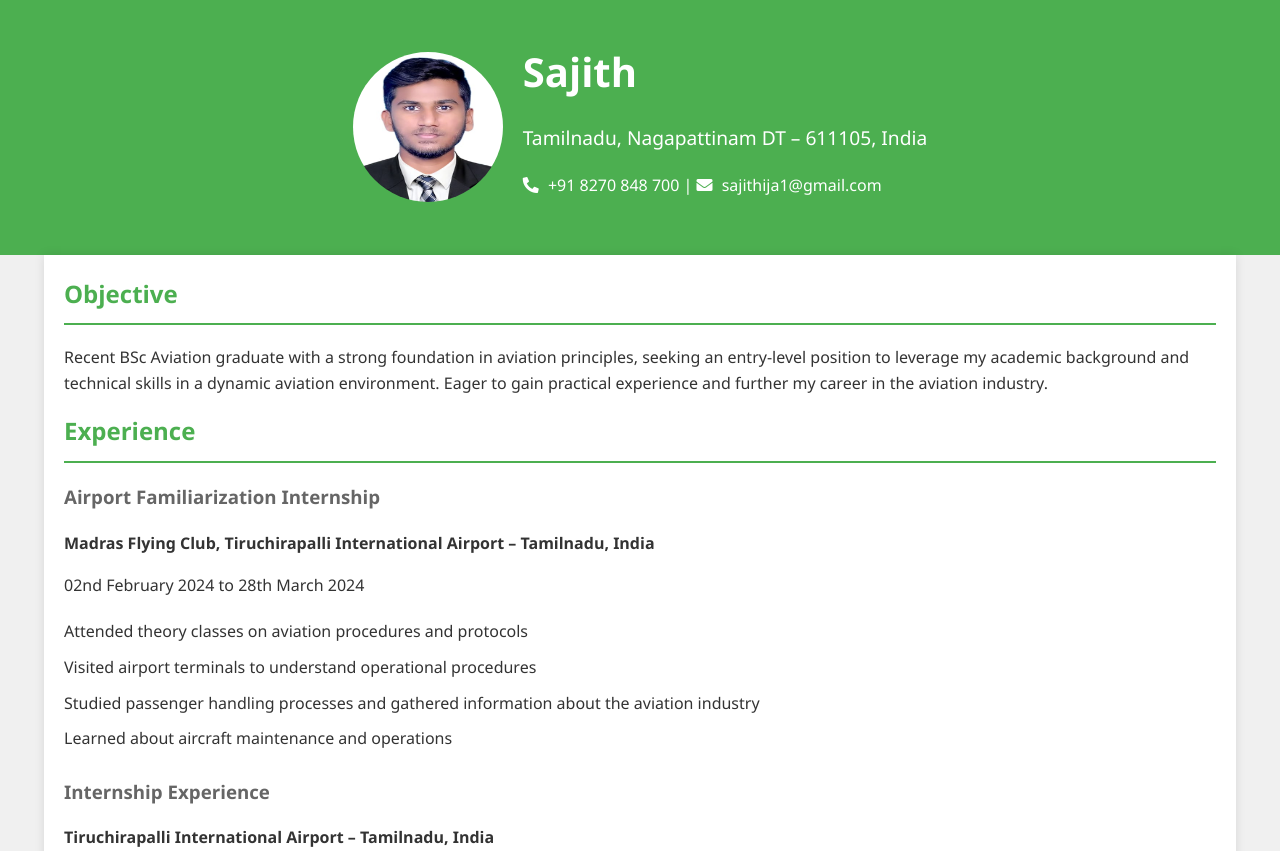
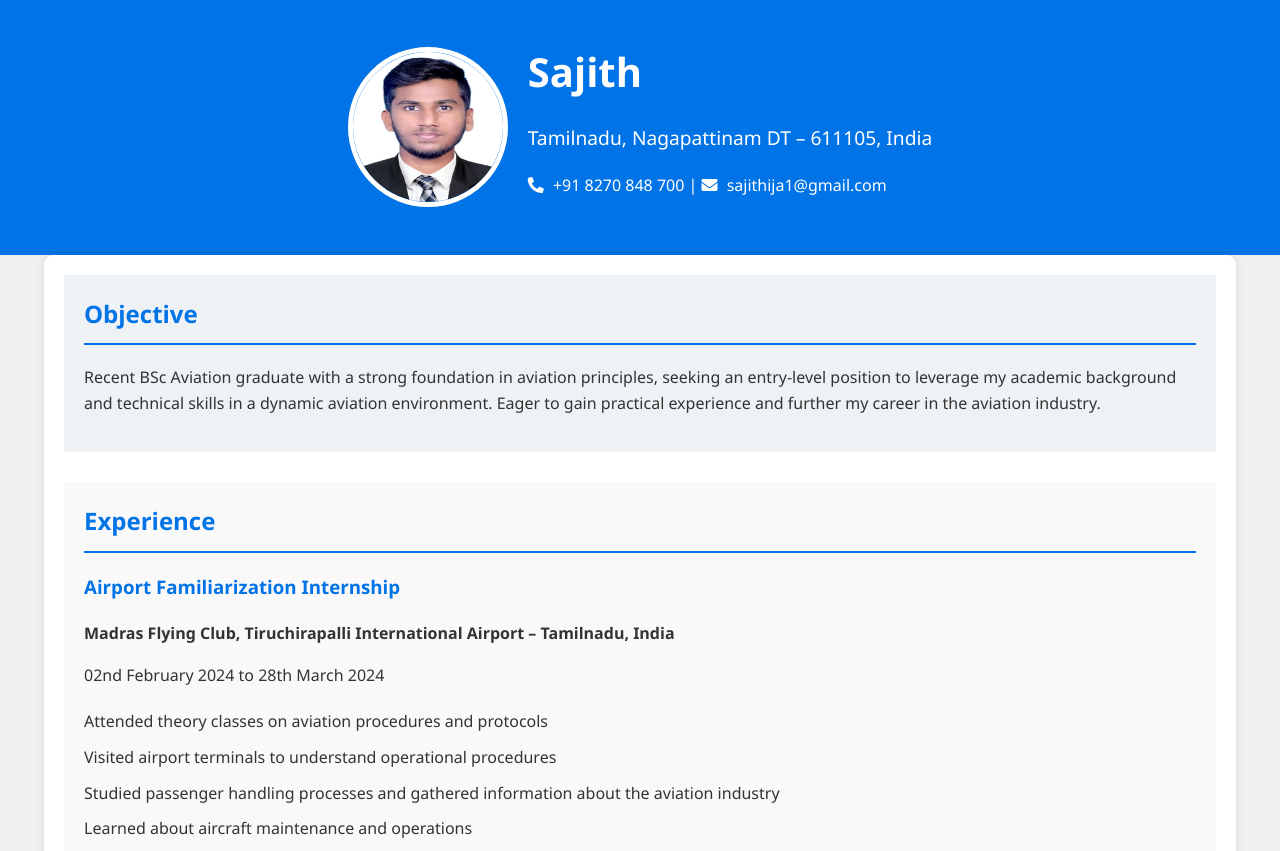
Before and after one commit to mohamedsaifali/Sajith-portfolio, a plain HTML site: page index.html in a window 1280 px wide. Shown: the top 851 px of the page. Drawn offline with Linux system fonts and the light colour scheme.

Commit message:
Update styles.css

```diff
--- a/styles.css
+++ b/styles.css
@@ -15,7 +15,7 @@ body {
 }
 
 header {
-    background: #4CAF50;
+    background: #0073e6; /* Blue color */
     color: #fff;
     padding: 20px 0;
     text-align: center;
@@ -32,6 +32,7 @@ header {
     width: 150px;
     height: 150px;
     margin-right: 20px;
+    border: 5px solid #fff;
 }
 
 .profile-info {
@@ -64,17 +65,18 @@ main {
     background: #fff;
     padding: 20px;
     box-shadow: 0 0 10px rgba(0, 0, 0, 0.1);
+    border-radius: 10px;
 }
 
 h2 {
-    color: #4CAF50;
-    border-bottom: 2px solid #4CAF50;
+    color: #0073e6; /* Blue color */
+    border-bottom: 2px solid #0073e6;
     padding-bottom: 10px;
     margin-top: 0;
 }
 
 h3 {
-    color: #666;
+    color: #0073e6; /* Blue color */
 }
 
 ul {
@@ -87,7 +89,7 @@ ul li {
 }
 
 footer {
-    background: #333;
+    background: #0073e6; /* Blue color */
     color: #fff;
     text-align: center;
     padding: 10px 0;
@@ -104,3 +106,16 @@ footer p {
 .experience-item {
     margin-bottom: 20px;
 }
+
+.section {
+    margin-bottom: 30px;
+    padding: 20px;
+}
+
+.section:nth-child(even) {
+    background-color: #f9f9f9;
+}
+
+.section:nth-child(odd) {
+    background-color: #eef2f5;
+}
```
